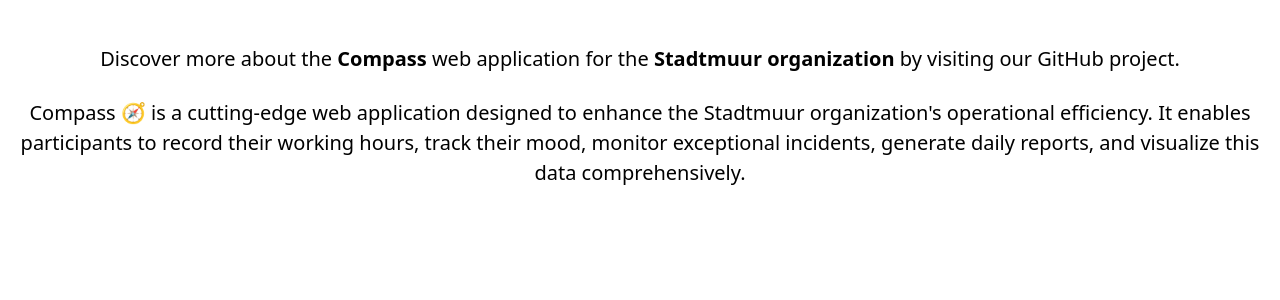
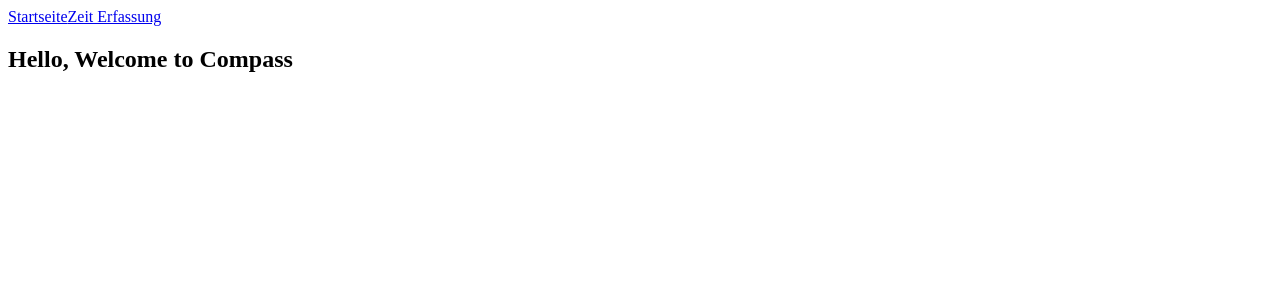
Before and after one commit to ZHAW-PM4-Compass/compass, a Next.js app in the folder frontend/: page / in a window 1280 px wide. Before the commit this address led to /en. Shown: the top 300 px of the page. Built offline with nearby package versions, Linux system fonts and the light colour scheme.

Commit message:
#28 added routing and removed clerk

```diff
--- a/frontend/package.json
+++ b/frontend/package.json
@@ -27,8 +27,6 @@
     "postbuild": "next-sitemap"
   },
   "dependencies": {
-    "@clerk/localizations": "^1.26.16",
-    "@clerk/nextjs": "^4.29.9",
     "@hookform/resolvers": "^3.3.4",
     "@libsql/client": "^0.5.2",
     "@logtail/pino": "^0.4.19",
--- a/frontend/src/app/[locale]/(unauth)/layout.tsx
+++ /dev/null
@@ -1,3 +0,0 @@
-export default function Layout(props: { children: React.ReactNode }) {
-  return <div className="py-5 text-xl [&_p]:my-6">{props.children}</div>;
-}
--- a/frontend/src/app/[locale]/(unauth)/page.tsx
+++ /dev/null
@@ -1,33 +0,0 @@
-import { getTranslations } from 'next-intl/server';
-
-export async function generateMetadata(props: { params: { locale: string } }) {
-  const t = await getTranslations({
-    locale: props.params.locale,
-    namespace: 'Index',
-  });
-
-  return {
-    title: t('meta_title'),
-    description: t('meta_description'),
-  };
-}
-
-export default function Index() {
-  return (
-    <div className="mx-auto text-center">
-      <p>
-        Discover more about the <span className="font-bold">Compass</span> web
-        application for the{' '}
-        <span className="font-bold">Stadtmuur organization</span> by visiting
-        our GitHub project.
-      </p>
-      <p>
-        Compass 🧭 is a cutting-edge web application designed to enhance the
-        Stadtmuur organization's operational efficiency. It enables participants
-        to record their working hours, track their mood, monitor exceptional
-        incidents, generate daily reports, and visualize this data
-        comprehensively.
-      </p>
-    </div>
-  );
-}
--- a/frontend/src/app/[locale]/layout.tsx
+++ /dev/null
@@ -1,61 +0,0 @@
-import '@/styles/global.css';
-
-import type { Metadata } from 'next';
-import { notFound } from 'next/navigation';
-import { NextIntlClientProvider, useMessages } from 'next-intl';
-
-import { AppConfig } from '@/utils/AppConfig';
-
-export const metadata: Metadata = {
-  icons: [
-    {
-      rel: 'apple-touch-icon',
-      url: '/apple-touch-icon.png',
-    },
-    {
-      rel: 'icon',
-      type: 'image/png',
-      sizes: '32x32',
-      url: '/favicon-32x32.png',
-    },
-    {
-      rel: 'icon',
-      type: 'image/png',
-      sizes: '16x16',
-      url: '/favicon-16x16.png',
-    },
-    {
-      rel: 'icon',
-      url: '/favicon.ico',
-    },
-  ],
-};
-
-export default function RootLayout(props: {
-  children: React.ReactNode;
-  params: { locale: string };
-}) {
-  // Validate that the incoming `locale` parameter is valid
-  if (!AppConfig.locales.includes(props.params.locale)) notFound();
-
-  // Using internationalization in Client Components
-  const messages = useMessages();
-
-  return (
-    <html lang={props.params.locale}>
-      <body>
-        <NextIntlClientProvider
-          locale={props.params.locale}
-          messages={messages}
-        >
-          {props.children}
-        </NextIntlClientProvider>
-      </body>
-    </html>
-  );
-}
-
-// Enable edge runtime but you are required to disable the `migrate` function in `src/libs/DB.ts`
-// Unfortunately, this also means it will also disable the automatic migration of the database
-// And, you will have to manually migrate it with `drizzle-kit push`
-// export const runtime = 'edge';
--- a/frontend/src/app/global-error.tsx
+++ /dev/null
@@ -1,23 +0,0 @@
-'use client';
-
-import * as Sentry from '@sentry/nextjs';
-import Error from 'next/error';
-import { useEffect } from 'react';
-
-export default function GlobalError(props: {
-  error: Error & { digest?: string };
-  params: { locale: string };
-}) {
-  useEffect(() => {
-    Sentry.captureException(props.error);
-  }, [props.error]);
-
-  return (
-    <html lang={props.params.locale}>
-      <body>
-        {/* This is the default Next.js error component but it doesn't allow omitting the statusCode property yet. */}
-        <Error statusCode={undefined as any} />
-      </body>
-    </html>
-  );
-}
--- /dev/null
+++ b/frontend/src/app/layout.tsx
@@ -0,0 +1,14 @@
+export default function RootLayout({
+  children, // will be a page or nested layout
+}: {
+  children: React.ReactNode
+}) {
+  return (
+      <section>
+        {/* Include shared UI here e.g. a header or sidebar */}
+        <nav><a href={"/"}>Startseite</a><a href={"/time-management"}>Zeit Erfassung</a></nav>
+
+        {children}
+      </section>
+  )
+}
--- /dev/null
+++ b/frontend/src/app/page.tsx
@@ -0,0 +1,3 @@
+export default function Page() {
+    return <h1>Hello, Welcome to Compass</h1>
+}
--- /dev/null
+++ b/frontend/src/app/time-management/page.tsx
@@ -0,0 +1,3 @@
+export default function Page() {
+    return <h1></h1>
+}
--- a/frontend/src/middleware.ts
+++ /dev/null
@@ -1,33 +0,0 @@
-import { authMiddleware, redirectToSignIn } from '@clerk/nextjs';
-import type { NextRequest } from 'next/server';
-import createMiddleware from 'next-intl/middleware';
-
-import { AppConfig } from './utils/AppConfig';
-
-const intlMiddleware = createMiddleware({
-  locales: AppConfig.locales,
-  localePrefix: AppConfig.localePrefix,
-  defaultLocale: AppConfig.defaultLocale,
-});
-
-export default authMiddleware({
-  publicRoutes: (req: NextRequest) =>
-    !req.nextUrl.pathname.includes('/dashboard'),
-
-  beforeAuth: (req) => {
-    // Execute next-intl middleware before Clerk's auth middleware
-    return intlMiddleware(req);
-  },
-
-  // eslint-disable-next-line consistent-return
-  afterAuth(auth, req) {
-    // Handle users who aren't authenticated
-    if (!auth.userId && !auth.isPublicRoute) {
-      return redirectToSignIn({ returnBackUrl: req.url });
-    }
-  },
-});
-
-export const config = {
-  matcher: ['/((?!.+\\.[\\w]+$|_next).*)', '/', '/(api|trpc)(.*)'],
-};
```
Also changed, not shown: frontend/src/app/time-management/layout.tsx (added, +14 -0 lines), 1 other file (tests, documents, lock files or other folders).
